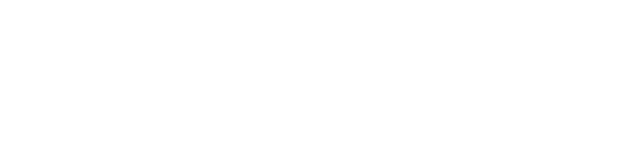
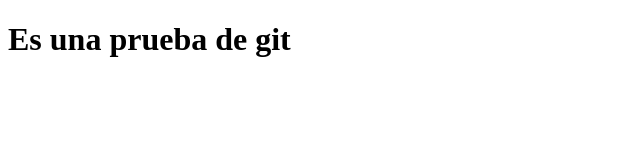
Before and after one commit to dagudobailo/PLAYBOOKS, a plain HTML site: page index.html in a window 1280 px wide. Shown: the whole page, without its empty margins (0-640 px from the left). Drawn offline with Linux system fonts and the light colour scheme.

Commit message:
Mis playbooks

```diff
--- a/index.html
+++ b/index.html
@@ -5,6 +5,7 @@
     <meta http-equiv="X-UA-Compatible" content="IE=google">
     <meta name="viewport" content="width=device-width, init">
     <title>Document</title>
+        <h1> Es una prueba de git</h1>
 </head>
 <body>
 
```
